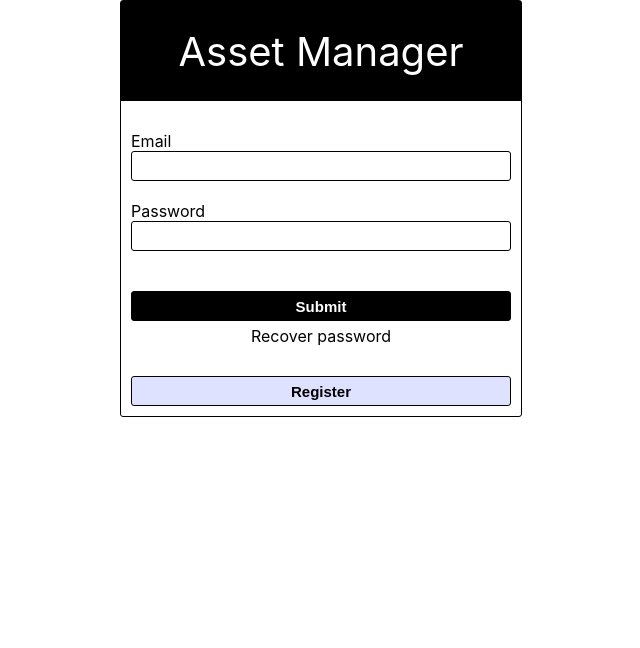
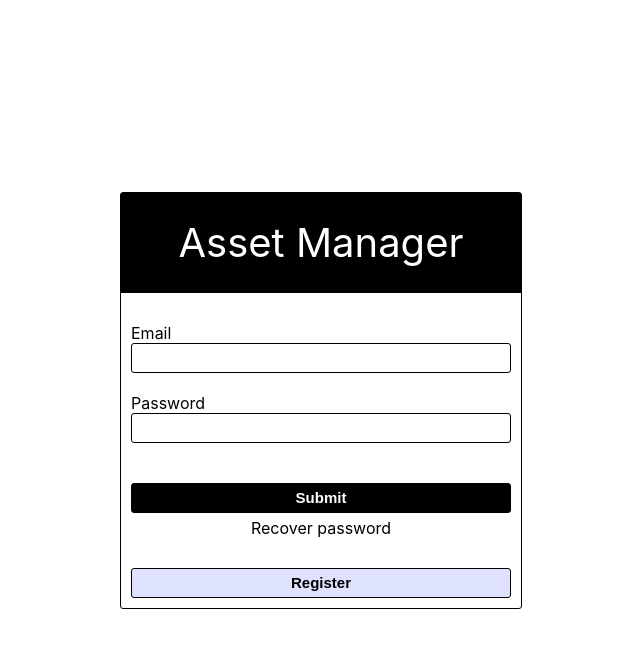
Before and after one commit to LeeJunNakao/Asset-Manager-Frontend, a React (Create React App) app: page /auth in a window 1280 px wide. Shown: the top 648 px of the page, without its empty margins (319-959 px from the left). Built offline with nearby package versions, Linux system fonts and the light colour scheme.

Commit message:
refactor: align auth form

```diff
--- a/package.json
+++ b/package.json
@@ -35,7 +35,7 @@
   },
   "scripts": {
     "start": "react-scripts start",
-    "build": "react-scripts build && mv ./build ./dist/build",
+    "build": "react-scripts build && rsync -a ./build ./dist && rm -R ./build",
     "test": "react-scripts test",
     "eject": "react-scripts eject"
   },
--- a/src/views/Auth/Auth.scss
+++ b/src/views/Auth/Auth.scss
@@ -1,4 +1,4 @@
-@import "styles/colors.scss";
+@import 'styles/colors.scss';
 
 #auth-page {
   width: 100%;
@@ -8,4 +8,9 @@
   justify-content: center;
   align-items: center;
   background-color: white;
+
+  .page-content {
+    margin-top: auto;
+    margin-bottom: auto;
   }
+}
```
Lines whose indentation alone changed are shown as unchanged.
